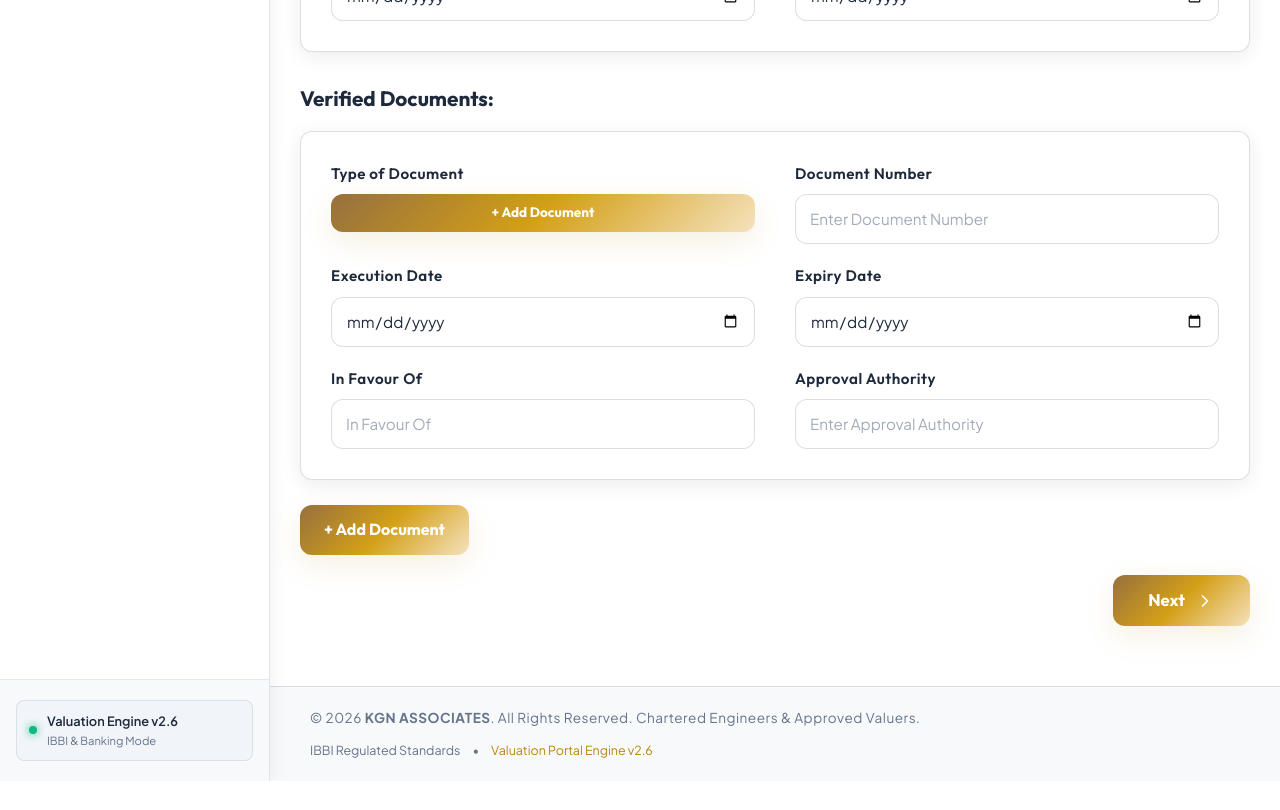
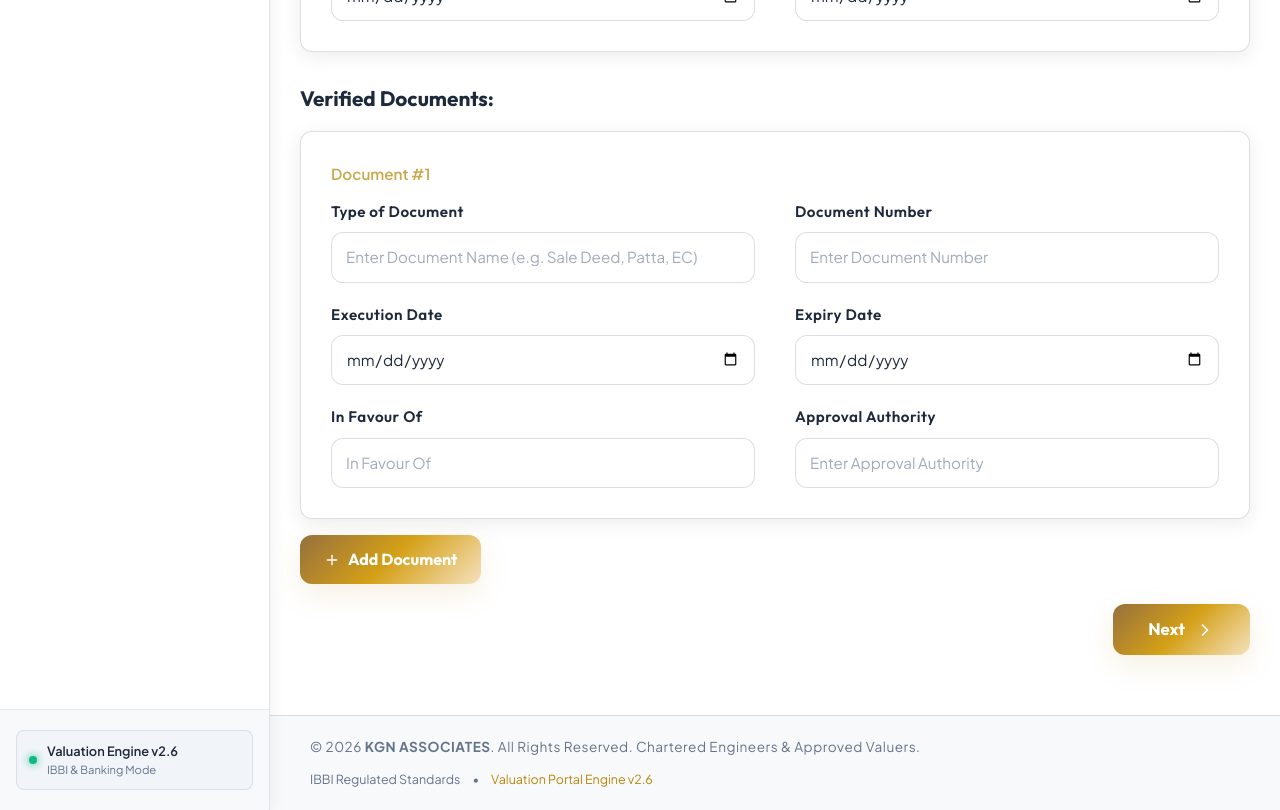
Before and after one commit to omchangela/kgn-associates, a Next.js app: page /property-values in a window 1280 px wide. Shown: the part 1600-2410 px from the top of the page. Before the commit the page ends 2381 px from the top, so only its background shows below. Built offline with nearby package versions, Linux system fonts and the light colour scheme.

Commit message:
Update: Allow manual document entry and multiple verified documents with dynamic + Add Document

```diff
--- a/src/app/property-values/page.js
+++ b/src/app/property-values/page.js
@@ -4,7 +4,7 @@ import styles from './PropertyValues.module.css';
 import Sidebar from '@/components/sidebar/Sidebar';
 import Header from '@/components/header/Header';
 import Footer from '@/components/footer/Footer';
-import { Calendar, ChevronRight, ChevronDown } from 'lucide-react';
+import { Calendar, ChevronRight, ChevronDown, Plus, Trash2 } from 'lucide-react';
 import { propertyValuationAPI } from '@/services/api';
 import { initialFormData, getSampleFormData, sanitizePayload, parseNumber, roundCoord } from './propertyFormState';
 import gsap from 'gsap';
@@ -141,6 +141,7 @@ const PropertyValues = () => {
         report_number: `KGN-2026-${id.slice(-4)}`,
         status: 'completed',
         institutionDetails: formData.institutionDetails,
+        verifiedDocuments: formData.verifiedDocuments || [],
         propertyIdentification: formData.propertyIdentification,
         scheduleDetails: formData.scheduleDetails,
         infrastructureDetails: formData.infrastructureDetails,
@@ -324,29 +325,155 @@ const PropertyValues = () => {
                 </div>
 
                 <h2 className={styles.sectionHeading}>Verified Documents:</h2>
-                <div className={styles.card}>
-                  <div className={styles.formGrid}>
-                    <div className={styles.inputStack}>
-                      <label className={styles.label}>Type of Document</label>
-                      <div style={{ position: 'relative', display: 'inline-block', width: '100%' }}>
-                        <button className={styles.blueBtn} style={{ padding: '8px 16px', fontSize: '0.85rem', width: '100%' }}>
-                          + Add Document
+                {(formData.verifiedDocuments && formData.verifiedDocuments.length > 0
+                  ? formData.verifiedDocuments
+                  : [{ type_of_document: '', document_number: '', execution_date: '', expiry_date: '', in_favour_of: '', approval_authority: '' }]
+                ).map((doc, idx) => (
+                  <div key={idx} className={styles.card} style={{ marginBottom: '16px' }}>
+                    <div style={{ display: 'flex', justifyContent: 'space-between', alignItems: 'center', marginBottom: '14px' }}>
+                      <span style={{ fontSize: '0.95rem', fontWeight: 600, color: 'var(--accent-primary, #C9A84C)' }}>
+                        Document #{idx + 1}
+                      </span>
+                      {(formData.verifiedDocuments?.length > 1) && (
+                        <button
+                          type="button"
+                          onClick={() => removeTableRow('verifiedDocuments', idx)}
+                          style={{
+                            background: 'rgba(239, 68, 68, 0.1)',
+                            border: '1px solid rgba(239, 68, 68, 0.3)',
+                            color: '#ef4444',
+                            cursor: 'pointer',
+                            display: 'inline-flex',
+                            alignItems: 'center',
+                            gap: '6px',
+                            fontSize: '0.82rem',
+                            padding: '4px 10px',
+                            borderRadius: '6px',
+                            fontWeight: 500,
+                          }}
+                          title="Remove Document"
+                        >
+                          <Trash2 size={14} /> Remove
                         </button>
-                        <input type="file" multiple style={{ position: 'absolute', top: 0, left: 0, width: '100%', height: '100%', opacity: 0, cursor: 'pointer' }} />
-                      </div>
-                    </div>
-                    <InputGroup label="Document Number" placeholder="Enter Document Number" section="institutionDetails" field="document_number" />
-                    <InputGroup label="Execution Date" placeholder="Execution Date" isDate section="institutionDetails" field="execution_date" />
-                    <InputGroup label="Expiry Date" placeholder="Expiry Date" isDate section="institutionDetails" field="expiry_date" />
-                    <InputGroup label="In Favour Of" placeholder="In Favour Of" section="institutionDetails" field="in_favour_of" />
-                    <InputGroup label="Approval Authority" placeholder="Enter Approval Authority" section="institutionDetails" field="approval_authority" />
-                  </div>
-                </div>
-
-                <div style={{ display: 'flex', flexDirection: 'column', gap: '20px', marginTop: '20px', paddingBottom: '30px' }}>
-                  <div style={{ alignSelf: 'flex-start', position: 'relative' }}>
-                    <button className={styles.blueBtn}>+ Add Document</button>
-                    <input type="file" multiple style={{ position: 'absolute', top: 0, left: 0, width: '100%', height: '100%', opacity: 0, cursor: 'pointer' }} />
+                      )}
+                    </div>
+                    <div className={styles.formGrid}>
+                      <div className={styles.inputStack}>
+                        <label className={styles.label}>Type of Document</label>
+                        <div className={styles.fieldWrapper}>
+                          <input
+                            type="text"
+                            placeholder="Enter Document Name (e.g. Sale Deed, Patta, EC)"
+                            className={styles.inputField}
+                            value={doc.type_of_document || ''}
+                            onChange={(e) => {
+                              updateTableRow('verifiedDocuments', idx, 'type_of_document', e.target.value);
+                              if (idx === 0) updateField('institutionDetails', 'type_of_document', e.target.value);
+                            }}
+                          />
+                        </div>
+                      </div>
+
+                      <div className={styles.inputStack}>
+                        <label className={styles.label}>Document Number</label>
+                        <div className={styles.fieldWrapper}>
+                          <input
+                            type="text"
+                            placeholder="Enter Document Number"
+                            className={styles.inputField}
+                            value={doc.document_number || ''}
+                            onChange={(e) => {
+                              updateTableRow('verifiedDocuments', idx, 'document_number', e.target.value);
+                              if (idx === 0) updateField('institutionDetails', 'document_number', e.target.value);
+                            }}
+                          />
+                        </div>
+                      </div>
+
+                      <div className={styles.inputStack}>
+                        <label className={styles.label}>Execution Date</label>
+                        <div className={styles.fieldWrapper}>
+                          <input
+                            type="date"
+                            placeholder="dd-mm-yyyy"
+                            className={styles.inputField}
+                            value={doc.execution_date || ''}
+                            onChange={(e) => {
+                              updateTableRow('verifiedDocuments', idx, 'execution_date', e.target.value);
+                              if (idx === 0) updateField('institutionDetails', 'execution_date', e.target.value);
+                            }}
+                          />
+                        </div>
+                      </div>
+
+                      <div className={styles.inputStack}>
+                        <label className={styles.label}>Expiry Date</label>
+                        <div className={styles.fieldWrapper}>
+                          <input
+                            type="date"
+                            placeholder="dd-mm-yyyy"
+                            className={styles.inputField}
+                            value={doc.expiry_date || ''}
+                            onChange={(e) => {
+                              updateTableRow('verifiedDocuments', idx, 'expiry_date', e.target.value);
+                              if (idx === 0) updateField('institutionDetails', 'expiry_date', e.target.value);
+                            }}
+                          />
+                        </div>
+                      </div>
+
+                      <div className={styles.inputStack}>
+                        <label className={styles.label}>In Favour Of</label>
+                        <div className={styles.fieldWrapper}>
+                          <input
+                            type="text"
+                            placeholder="In Favour Of"
+                            className={styles.inputField}
+                            value={doc.in_favour_of || ''}
+                            onChange={(e) => {
+                              updateTableRow('verifiedDocuments', idx, 'in_favour_of', e.target.value);
+                              if (idx === 0) updateField('institutionDetails', 'in_favour_of', e.target.value);
+                            }}
+                          />
+                        </div>
+                      </div>
+
+                      <div className={styles.inputStack}>
+                        <label className={styles.label}>Approval Authority</label>
+                        <div className={styles.fieldWrapper}>
+                          <input
+                            type="text"
+                            placeholder="Enter Approval Authority"
+                            className={styles.inputField}
+                            value={doc.approval_authority || ''}
+                            onChange={(e) => {
+                              updateTableRow('verifiedDocuments', idx, 'approval_authority', e.target.value);
+                              if (idx === 0) updateField('institutionDetails', 'approval_authority', e.target.value);
+                            }}
+                          />
+                        </div>
+                      </div>
+                    </div>
+                  </div>
+                ))}
+
+                <div style={{ display: 'flex', flexDirection: 'column', gap: '20px', marginTop: '16px', paddingBottom: '30px' }}>
+                  <div style={{ alignSelf: 'flex-start' }}>
+                    <button
+                      type="button"
+                      className={styles.blueBtn}
+                      onClick={() => addTableRow('verifiedDocuments', {
+                        type_of_document: '',
+                        document_number: '',
+                        execution_date: '',
+                        expiry_date: '',
+                        in_favour_of: '',
+                        approval_authority: '',
+                      })}
+                      style={{ display: 'inline-flex', alignItems: 'center', gap: '8px', cursor: 'pointer' }}
+                    >
+                      <Plus size={16} /> Add Document
+                    </button>
                   </div>
                   <div style={{ display: 'flex', justifyContent: 'flex-end', width: '100%' }}>
                     <button className={styles.nextBtn} onClick={handleNext}>Next <ChevronRight size={20} /></button>
--- a/src/app/property-values/propertyFormState.js
+++ b/src/app/property-values/propertyFormState.js
@@ -27,6 +27,16 @@ export const initialFormData = {
     in_favour_of: '',
     approval_authority: '',
   },
+  verifiedDocuments: [
+    {
+      type_of_document: '',
+      document_number: '',
+      execution_date: '',
+      expiry_date: '',
+      in_favour_of: '',
+      approval_authority: '',
+    },
+  ],
   propertyIdentification: {
     address_as_per_documents: '',
     address_as_per_actual_site: '',
@@ -254,6 +264,16 @@ export const getSampleFormData = () => {
       in_favour_of: 'John Doe',
       approval_authority: 'Municipal Corporation / CMDA',
     },
+    verifiedDocuments: [
+      {
+        type_of_document: 'Sale Deed',
+        document_number: 'DOC-2024-8891',
+        execution_date: '2024-01-15',
+        expiry_date: '2034-01-15',
+        in_favour_of: 'John Doe',
+        approval_authority: 'Municipal Corporation / CMDA',
+      },
+    ],
     propertyIdentification: {
       address_as_per_documents: '123 Main Street, T. Nagar, Chennai, Tamil Nadu',
       address_as_per_actual_site: '123 Main Street, T. Nagar, Chennai, Tamil Nadu',
```
Also changed, not shown: src/lib/pdfGenerator.js.
